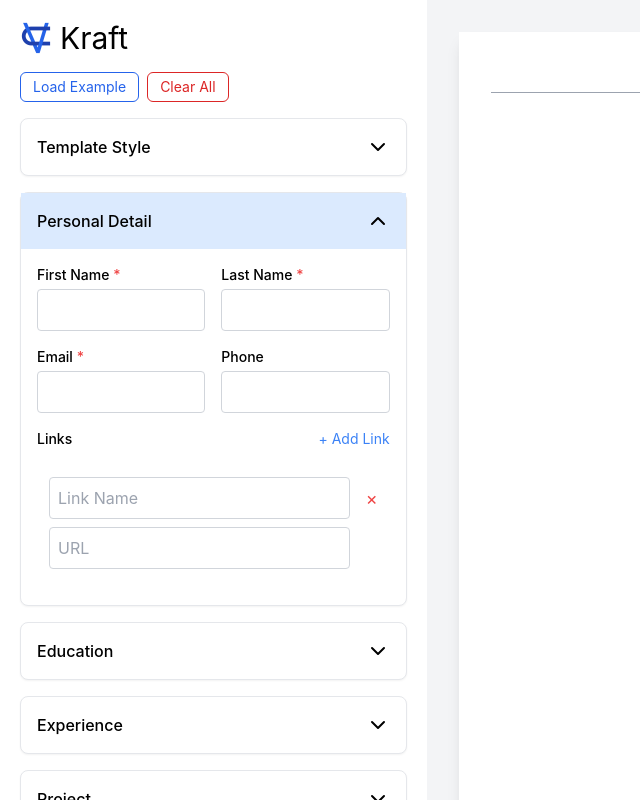
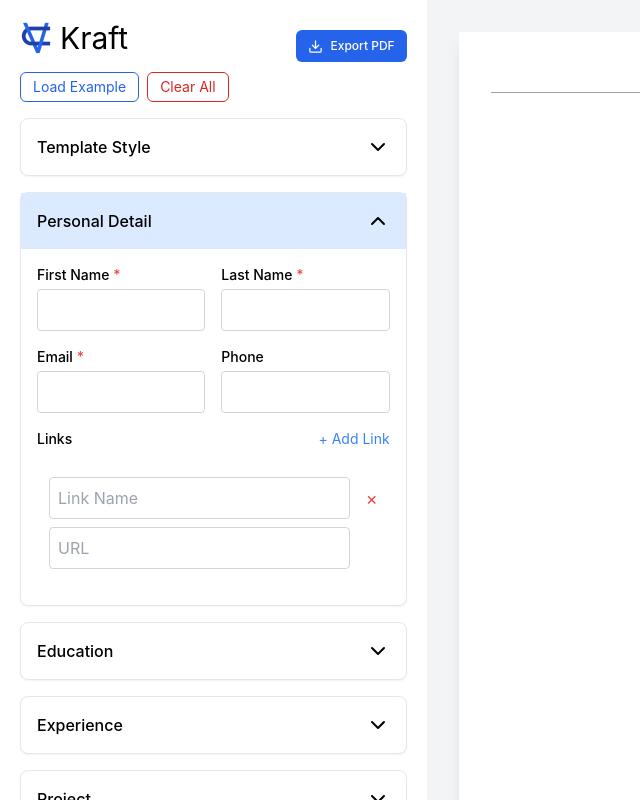
Before and after one commit to ernpvk/CVKraft, a React (Vite) app: page /builder in a window 1280 px wide. Shown: the whole page, without its empty margins (0-640 px from the left). Built offline with nearby package versions, Linux system fonts and the light colour scheme.

Commit message:
feat: add exporting to pdf

```diff
--- a/package.json
+++ b/package.json
@@ -13,6 +13,8 @@
     "@fortawesome/fontawesome-svg-core": "^6.7.2",
     "@fortawesome/free-solid-svg-icons": "^6.7.2",
     "@fortawesome/react-fontawesome": "^0.2.2",
+    "html2canvas": "^1.4.1",
+    "jspdf": "^2.5.2",
     "lucide-react": "^0.469.0",
     "react": "^18.3.1",
     "react-beautiful-dnd": "^13.1.1",
--- /dev/null
+++ b/src/components/ExportButton.jsx
@@ -0,0 +1,57 @@
+import { useState } from "react";
+import { Download } from "lucide-react";
+import html2canvas from "html2canvas";
+import jsPDF from "jspdf";
+
+export default function ExportButton({ cvRef }) {
+  const [isLoading, setIsLoading] = useState(false);
+  const handleExport = async () => {
+    if (!cvRef.current) return;
+
+    setIsLoading(true);
+    try {
+      const originalScale = cvRef.current.style.transform;
+      cvRef.current.style.transform = "scale(1)";
+
+      const canvas = await html2canvas(cvRef.current, {
+        scale: 3,
+        useCORS: true,
+        logging: false,
+        backgroundColor: "#ffffff",
+        removeContainer: true,
+      });
+
+      cvRef.current.style.transform = originalScale;
+
+      const imgData = canvas.toDataURL("image/jpeg", 1.0);
+      const pdf = new jsPDF({
+        orientation: "portrait",
+        unit: "px",
+        format: [canvas.width, canvas.height],
+      });
+
+      pdf.addImage(imgData, "JPEG", 0, 0, canvas.width, canvas.height);
+      pdf.save("my-cv.pdf");
+    } catch (error) {
+      console.error("Error generating PDF:", error);
+    } finally {
+      setIsLoading(false);
+    }
+  };
+
+  return (
+    <button
+      onClick={handleExport}
+      disabled={isLoading}
+      className={`
+        flex items-center gap-2 px-3 py-2 rounded-md
+        bg-blue-600 text-white font-medium text-xs
+        hover:bg-blue-700 transition-colors
+        disabled:opacity-50 disabled:cursor-not-allowed
+      `}
+    >
+      <Download size={15} />
+      {isLoading ? "Exporting..." : "Export PDF"}
+    </button>
+  );
+}
--- a/src/pages/BuilderPage.jsx
+++ b/src/pages/BuilderPage.jsx
@@ -1,4 +1,4 @@
-import { useState } from "react";
+import { useState, useRef } from "react";
 import PersonalDetails from "../components/forms/PersonalDetails";
 import Education from "../components/forms/Education";
 import { CVPreview } from "../components/CVPreview";
@@ -8,8 +8,10 @@ import Skill from "../components/forms/Skills";
 import CVKraftIcon from "../assets/icons/CVKraft.png";
 import TemplateSelector from "../components/templates/TemplateSelector";
 import { exampleData } from "../utils/exampleData";
+import ExportButton from "../components/ExportButton.jsx";
 
 export default function Builder() {
+  const cvRef = useRef(null);
   const [selectedTemplate, setSelectedTemplate] = useState("professional");
   const [selectedColor, setSelectedColor] = useState("#4477CE");
 
@@ -126,10 +128,17 @@ export default function Builder() {
   return (
     <div className="grid grid-cols-1 md:grid-cols-3 h-screen">
       <div className="col-span-1 order-2 md:order-1 h-[50vh] md:h-screen overflow-y-auto p-5 bg-white">
-        <div className="text-3xl mb-4 flex items-center gap-2">
-          <img src={CVKraftIcon} alt="CVKraft" className="h-8 w-8 object-contain" />
-          <span>Kraft</span>
+        <div className="flex justify-between items-center ">
+          <div className="text-3xl mb-4 flex items-center gap-2">
+            <img src={CVKraftIcon} alt="CVKraft" className="h-8 w-8 object-contain" />
+            <span>Kraft</span>
+          </div>
+          <div>
+            {" "}
+            <ExportButton cvRef={cvRef} />
+          </div>
         </div>
+
         <div className="flex gap-2 pb-4">
           <button
             onClick={loadExampleData}
@@ -160,7 +169,10 @@ export default function Builder() {
       </div>
 
       <div className="col-span-2 order-1 md:order-2 h-[50vh] md:h-screen p-4 md:p-8 overflow-auto bg-gray-100">
-        <div className="w-full md:w-[210mm] mx-auto bg-white shadow-lg min-h-[297mm] scale-[0.7] md:scale-100 origin-top">
+        <div
+          ref={cvRef}
+          className="w-full md:w-[210mm] mx-auto bg-white shadow-lg min-h-[297mm] scale-[0.7] md:scale-100 origin-top"
+        >
           <CVPreview
             personalData={personalData}
             educationData={educationData}
```
Also changed, not shown: src/utils/GetLinkIcon.jsx (line endings or trailing spaces), src/utils/pdfGenerator.js (deleted), src/utils/validators.js (deleted), 1 other file (tests, documents, lock files or other folders).
